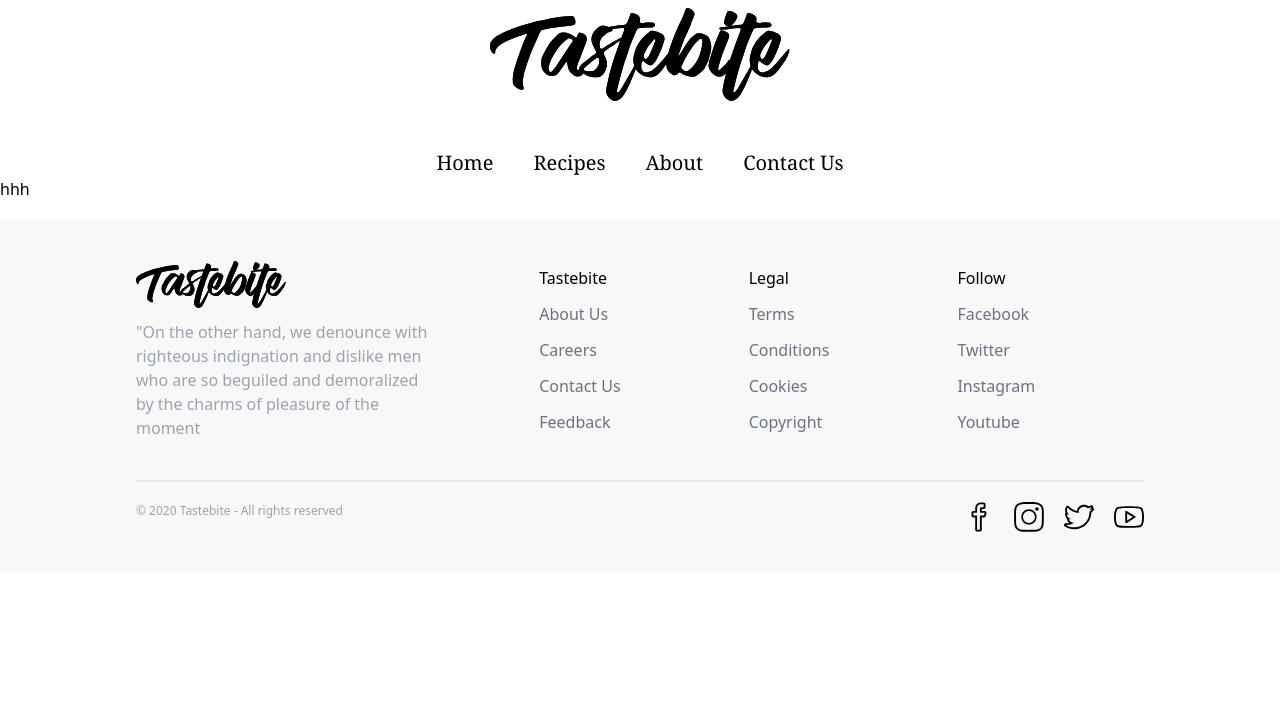
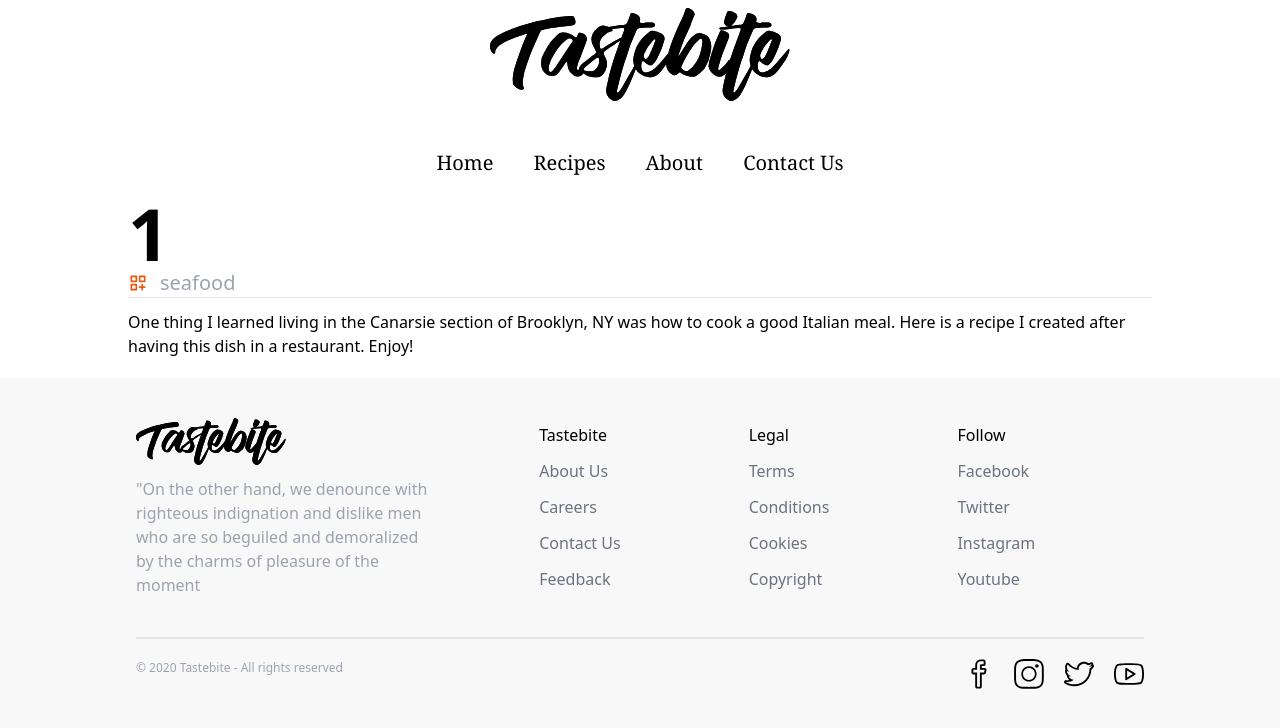
Before and after one commit to sarachafikidrissi/Food-Recipe-Web-App-, a React (Create React App) app: page /recipes/1 in a window 1280 px wide. Shown: the top 728 px of the page. Built offline with nearby package versions, Linux system fonts and the light colour scheme.

Commit message:
navigate to recipe page

```diff
--- a/src/App.jsx
+++ b/src/App.jsx
@@ -11,7 +11,7 @@ import Cart from "./pages/Cart";
 import Navbar from "./layouts/Navbar";
 import Footer from "./layouts/Footer";
 import { MyProvide } from "./context/contextProvider";
-import MealRecipe from "./pages/Product";
+import MealRecipe from "./pages/MealRecipe";
 
 const App = () => {
   return (
--- /dev/null
+++ b/src/pages/MealRecipe.jsx
@@ -0,0 +1,26 @@
+import React from "react";
+import { useParams } from "react-router-dom";
+import { TbCategoryPlus } from "react-icons/tb";
+
+const MealRecipe = () => {
+  const { mealName } = useParams();
+  console.log(mealName);
+  return (
+    <div className="flex justify-center mt-5">
+      <div className=" w-[80%] flex flex-col gap-y-3">
+        <div className="head border-b">
+        <h1 className="font-extrabold text-7xl ">{mealName}</h1>
+        <span className="flex gap-x-3 items-center text-xl text-gray-400"><TbCategoryPlus className="text-xl text-orange-600" /> seafood</span>
+
+
+
+        </div>
+        <p>One thing I learned living in the Canarsie section of Brooklyn, NY was how to cook a good Italian meal. Here is a recipe I created after having this dish in a restaurant. Enjoy!
+
+</p>
+      </div>
+    </div>
+  );
+};
+
+export default MealRecipe;
--- a/src/pages/Product.jsx
+++ /dev/null
@@ -1,14 +0,0 @@
-import React from 'react'
-import { useParams } from 'react-router-dom';
-
-const MealRecipe = () => {
-  const { mealName } = useParams()
-  console.log(mealName);
-  return (
-    <div>
-     hhh
-    </div>
-  )
-}
-
-export default MealRecipe
--- a/src/pages/Recipes.jsx
+++ b/src/pages/Recipes.jsx
@@ -12,10 +12,10 @@ const Recipes = () => {
   let ingName = searchText;
 
 
-  let response = undefined
 
   useEffect(() => {
-    // if (ingName) {
+
+    let response = undefined
       const fetchRecipes = async () => {
         if(ingName){
           response = await fetch(
@@ -27,15 +27,13 @@ const Recipes = () => {
           );
         }
         let data = await response.json();
-        console.log(data);
         setRecipe(data.meals);
       };
       fetchRecipes();
-    // }
+
   }, [ingName]);
 
-  console.log(ingName);
-  console.log(recipe);
+
 
   return (
     <>
@@ -60,10 +58,12 @@ const Recipes = () => {
           </div>
 
           <div className="flex flex-wrap  gap-y-5 gap-x-3 mt-10">
-            {recipe.map((e, i) => {
+
+            {recipe && recipe.map((e, i) => {
               return (
                 <>
                   <div key={i} className="w-[24%] h-[50%] flex flex-col items-center gap-y-3 cursor-pointer">
+
                     <img
                     onClick={() => {navigate(`/recipes/${e.strMeal}`)}}
                       src={e.strMealThumb}
@@ -76,7 +76,8 @@ const Recipes = () => {
                   </div>
                 </>
               );
-            })}
+            })
+          }
           </div>
         </div>
       </div>
```
